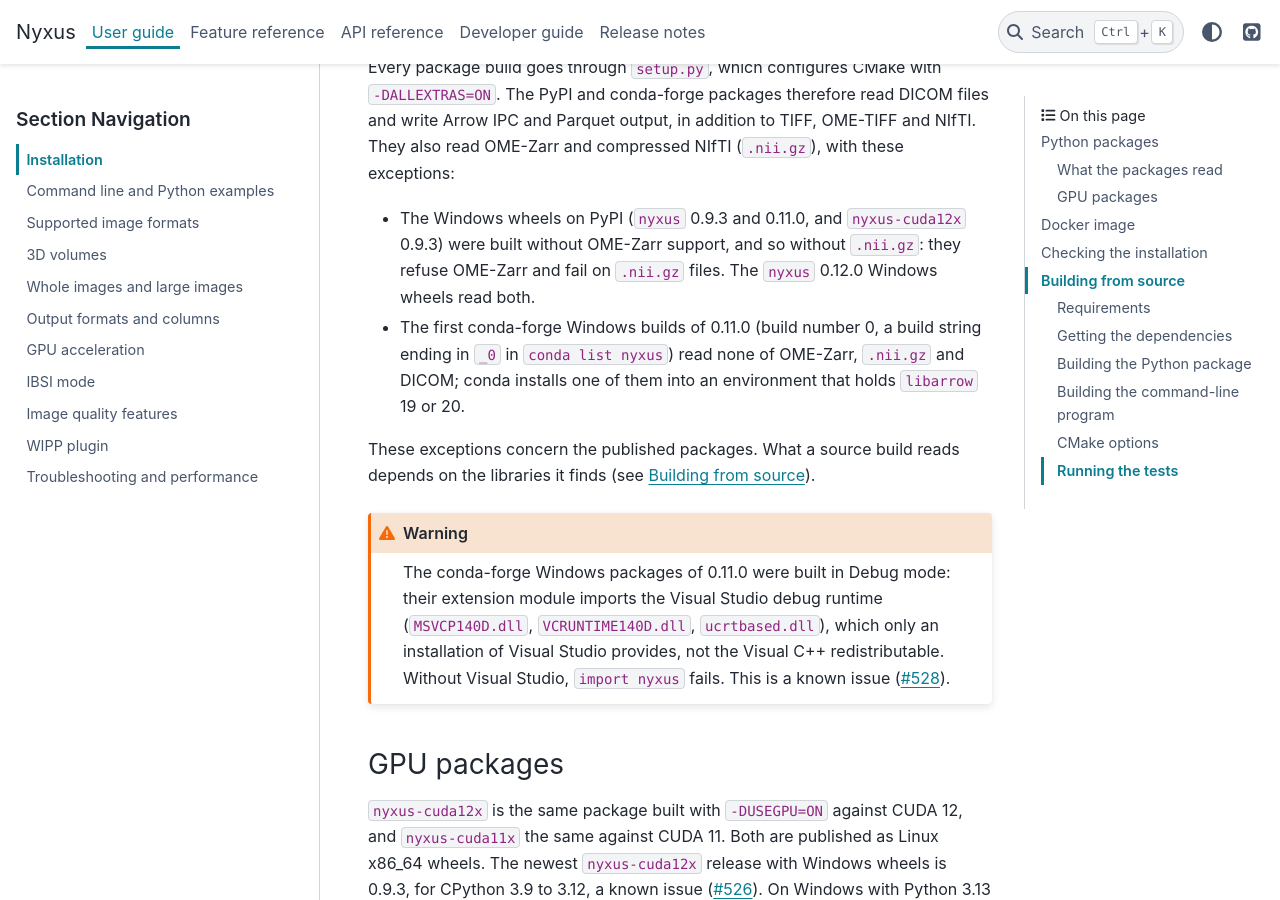
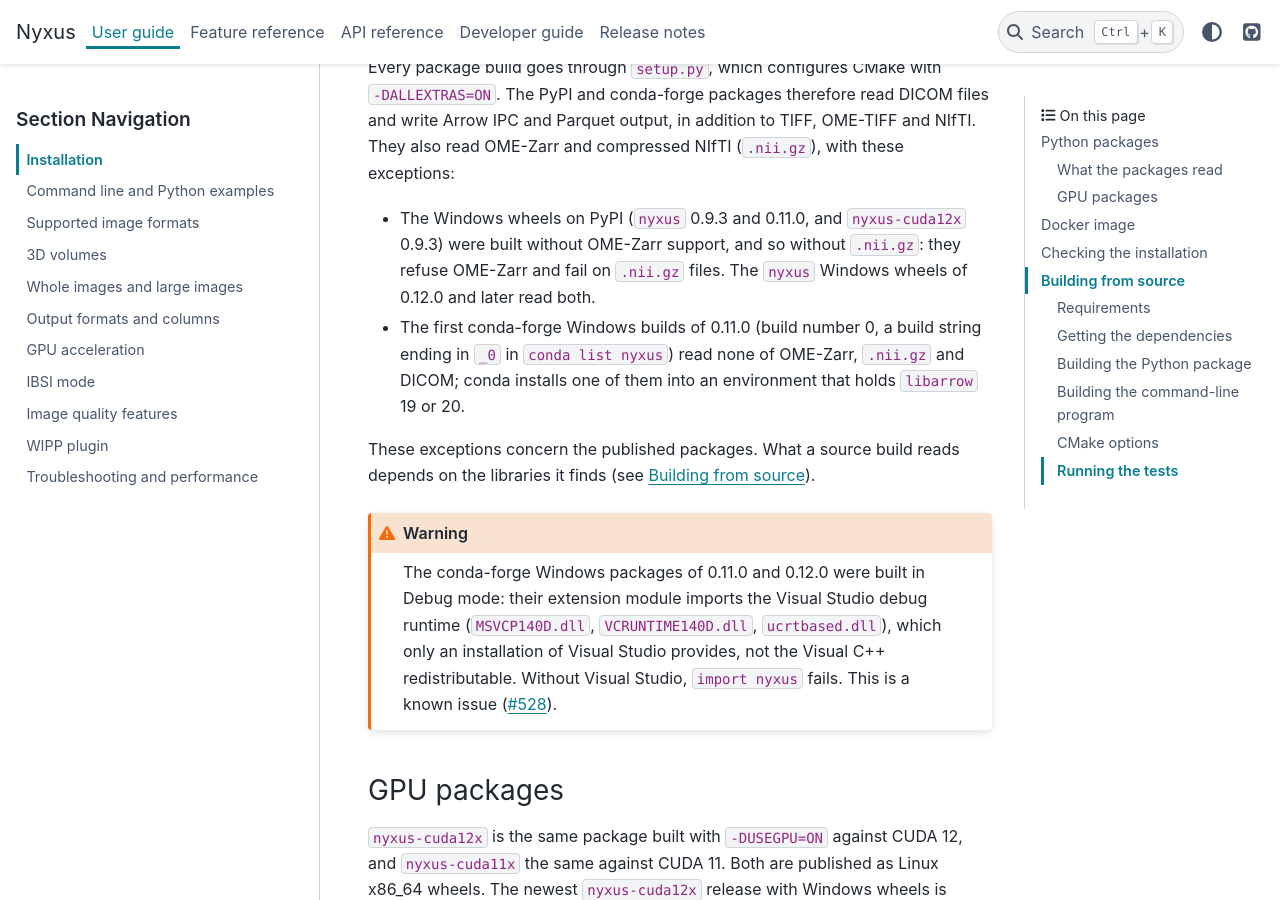
Before and after one commit to PolusAI/nyxus, a Sphinx documentation site: the page built from docs/source/installation.rst, in a window 1280 px wide and 900 px high, scrolled down 1677 px. Built offline with Sphinx 7.4.7 and the PyData theme 0.15.4, drawn with Linux system fonts in a browser that asks for light colours; some of the changed text lies outside the part shown.

Commit message:
docs: state the Windows package facts of 0.12.0 and 0.12.1
The PyPI Windows wheels read OME-Zarr and .nii.gz since 0.12.0, the
conda-forge Windows packages of 0.12.0 are Debug builds like those of
0.11.0, and 0.12.1 was published without a source distribution.

```diff
--- a/docs/source/installation.rst
+++ b/docs/source/installation.rst
@@ -81,7 +81,7 @@
 
 * The Windows wheels on PyPI (``nyxus`` 0.9.3 and 0.11.0, and ``nyxus-cuda12x`` 0.9.3) were built
   without OME-Zarr support, and so without ``.nii.gz``: they refuse OME-Zarr and fail on
-  ``.nii.gz`` files. The ``nyxus`` 0.12.0 Windows wheels read both.
+  ``.nii.gz`` files. The ``nyxus`` Windows wheels of 0.12.0 and later read both.
 * The first conda-forge Windows builds of 0.11.0 (build number 0, a build string ending in ``_0``
   in ``conda list nyxus``) read none of OME-Zarr, ``.nii.gz`` and DICOM; conda installs one of
   them into an environment that holds ``libarrow`` 19 or 20.
@@ -91,8 +91,8 @@
 
 .. warning::
 
-   The conda-forge Windows packages of 0.11.0 were built in Debug mode: their extension module
-   imports the Visual Studio debug runtime (``MSVCP140D.dll``, ``VCRUNTIME140D.dll``,
+   The conda-forge Windows packages of 0.11.0 and 0.12.0 were built in Debug mode: their extension
+   module imports the Visual Studio debug runtime (``MSVCP140D.dll``, ``VCRUNTIME140D.dll``,
    ``ucrtbased.dll``), which only an installation of Visual Studio provides, not the Visual C++
    redistributable. Without Visual Studio, ``import nyxus`` fails. This is a known issue
    (`#528 <https://github.com/PolusAI/nyxus/issues/528>`__).
```
Also changed, not shown: other parts of docs/source/installation.rst (+1 -1 lines), README.md (+3 -2 lines).
